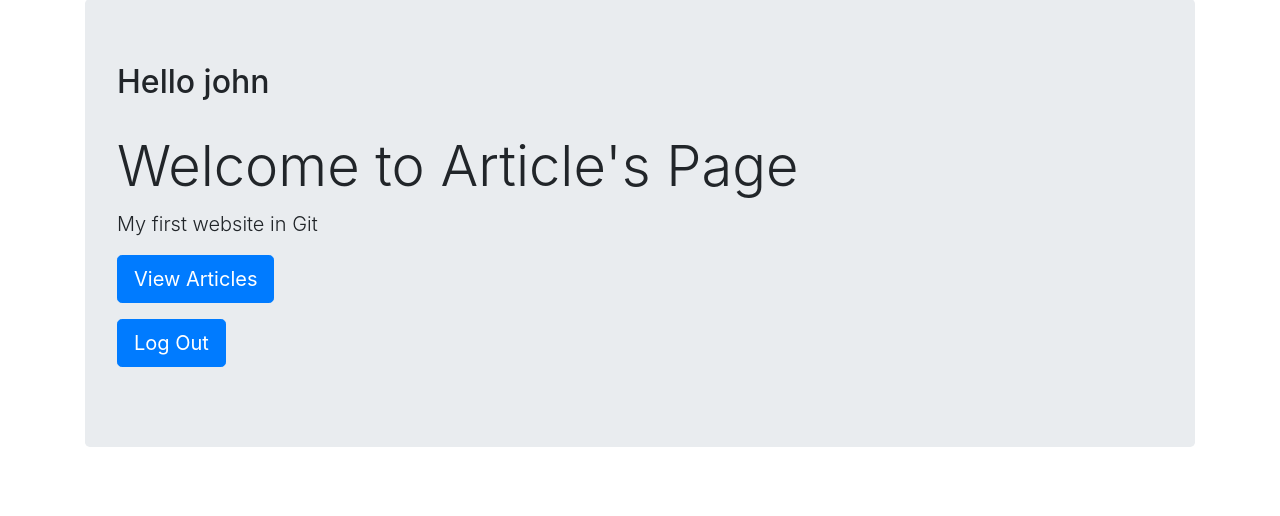
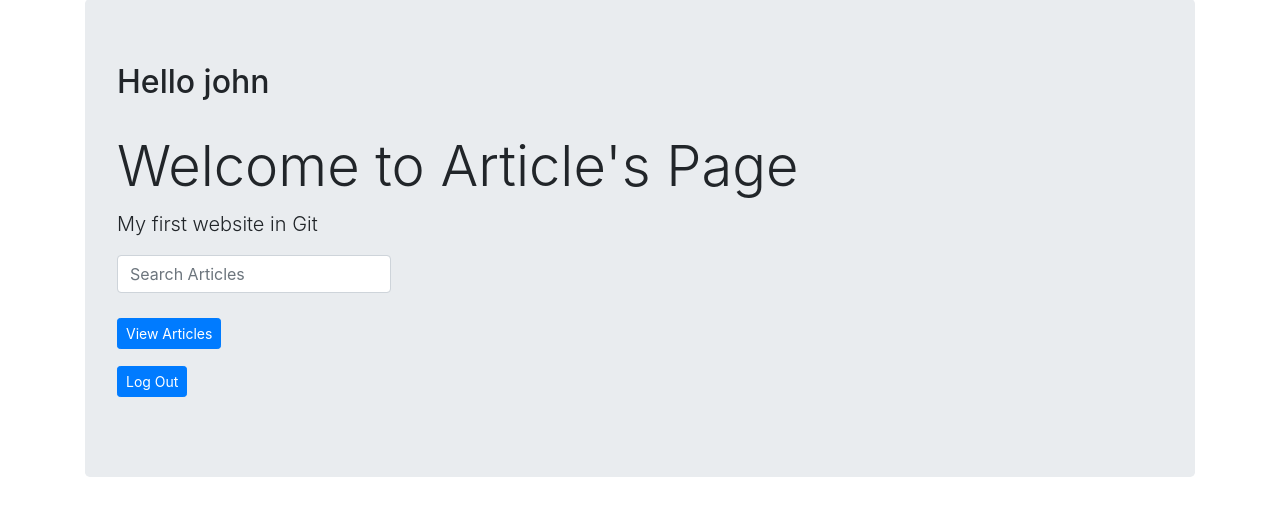
Before and after one commit to jnsinna01/article-journey, a Django app: page / in a window 1280 px wide. Shown: the part 97-613 px from the top of the page. Run offline with Django 3.2, Linux system fonts and the light colour scheme; a user stored in the database is signed in; some libraries are stand-ins or nearby versions.

Commit message:
Updated with Search option

```diff
--- a/articles/urls.py
+++ b/articles/urls.py
@@ -9,5 +9,6 @@ urlpatterns = [
     path('<int:pk>/delete/', ArticleDeleteView.as_view(), name='article_delete'),
     path('<int:pk>/like/', likeview, name='article_like'),
     path('<int:pk>/comment/', CommentCreateView.as_view(), name='article_comment'),
+    path('search/', SearchResultsList.as_view(), name='search_results'),
     path('', ArticleListView.as_view(), name='article_list'),
 ]
--- a/templates/home.html
+++ b/templates/home.html
@@ -7,11 +7,14 @@
     <h2>Hello {{ user.username }}</h2></br>
     <h1 class="display-4">Welcome to Article's Page</h1>
     <p class="lead">My first website in Git</p>
+    <form class="form-inline mt-2 mt-md-0" action="{% url 'search_results' %}" method="get">
+        <input name="q" class="form-control mr-sm-2" type="text"  placeholder="Search Articles" aria-label="Search">
+    </form></br>
     <p class="lead">
-    <a class="btn btn-primary btn-lg" href="{% url 'article_list' %}" role="button">View Articles</a>
+    <a class="btn btn-primary btn-sm" href="{% url 'article_list' %}" role="button">View Articles</a>
     </p>
     <p class="lead">
-    <a class="btn btn-primary btn-lg" href="{% url 'logout' %}" role="button">Log Out</a>
+    <a class="btn btn-primary btn-sm" href="{% url 'logout' %}" role="button">Log Out</a>
     </p>
     </div>
 {% else %}
```
Also changed, not shown: articles/views.py (+10 -0 lines), requirements.txt (+9 -2 lines), templates/search.html (added, +10 -0 lines), db.sqlite3.
